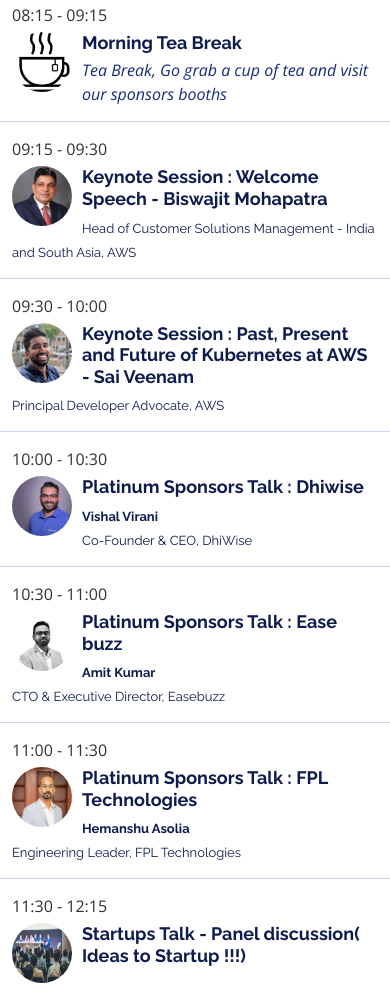
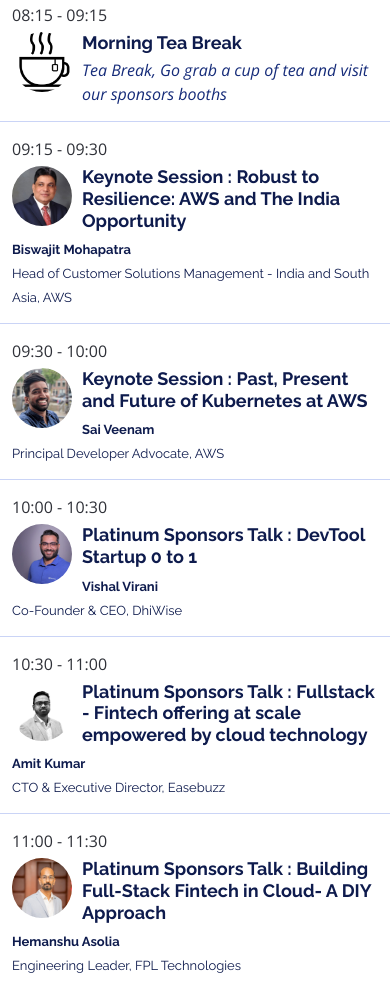
Before and after one commit to akshayithape-devops/acd-pune-2022, a plain HTML site: page index.html in a window 390 px wide. Shown: the part 10771-11757 px from the top of the page. Drawn offline with nearby package versions, Linux system fonts and the light colour scheme; files whose address does not match are found by name.

Commit message:
Updated the agenda.

```diff
--- a/index.html
+++ b/index.html
@@ -562,8 +562,9 @@
                 <div class="speaker">
                   <img src="assets/images/speakers/biswajitmahapatra.jpg" alt="Keynote Speaker">
                 </div>
-                <h4>Keynote Session : Welcome Speech - Biswajit Mohapatra<span> </span></h4>
+                <h4>Keynote Session : Robust to Resilience: AWS and The India Opportunity<span> </span></h4>
                 <span class="mt-2" style="font-size: 12px; ">
+                  <h7><b>Biswajit Mohapatra</b></h7><br>
                   <h7>Head of Customer Solutions Management - India and South Asia, AWS</h7>
                 </span>
               </div>
@@ -575,8 +576,9 @@
                 <div class="speaker">
                   <img src="assets/images/speakers/saivennam.jpg" alt="Keynote Speaker">
                 </div>
-                <h4>Keynote Session : Past, Present and Future of Kubernetes at AWS - Sai Veenam <span> </span></h4>
+                <h4>Keynote Session : Past, Present and Future of Kubernetes at AWS <span> </span></h4>
                 <span class="mt-2" style="font-size: 12px; ">
+                  <h7><b>Sai Veenam </b></h7><br>
                   <h7>Principal Developer Advocate, AWS</h7>
                 </span>
               </div>
@@ -588,7 +590,7 @@
                 <div class="speaker">
                   <img src="assets/images/speakers/vishalvirani.jpg" alt="Keynote Speaker">
                 </div>
-                <h4>Platinum Sponsors Talk : Dhiwise<span> </span></h4>
+                <h4>Platinum Sponsors Talk  : DevTool Startup 0 to 1<span> </span></h4>
                 <span class="mt-2" style="font-size: 12px; ">
                   <h7><b>Vishal Virani</b></h7><br>
                   <h7>Co-Founder & CEO, DhiWise</h7>
@@ -602,7 +604,7 @@
                 <div class="speaker">
                   <img src="assets/images/speakers/amitkumar.jpg" alt="Keynote Speaker">
                 </div>
-                <h4>Platinum Sponsors Talk : Ease buzz<span> </span></h4>
+                <h4>Platinum Sponsors Talk : Fullstack - Fintech offering at scale empowered by cloud technology<span> </span></h4>
                 <span class="mt-2" style="font-size: 12px; ">
                   <h7><b>Amit Kumar</b></h7><br>
                   <h7>CTO & Executive Director, Easebuzz</h7>
@@ -616,7 +618,7 @@
                 <div class="speaker">
                   <img src="assets/images/speakers/hemanshu.jpg" alt="Keynote Speaker">
                 </div>
-                <h4>Platinum Sponsors Talk : FPL Technologies<span> </span></h4>
+                <h4>Platinum Sponsors Talk : Building Full-Stack Fintech in Cloud- A DIY Approach <span> </span></h4>
                 <span class="mt-2" style="font-size: 12px; ">
                   <h7><b>Hemanshu Asolia</b></h7><br>
                   <h7>Engineering Leader, FPL Technologies</h7>
@@ -1453,18 +1455,6 @@
               <img src="assets/images/volunteer/ev-shridhanrokade.jpg" alt="Shridhan Rokade" class="img-fluid">
               <div class="details">
                 <h6><a target="_blank">Shridhan Rokade</a></h6>
-                <p>Event Volunteer</p>
-                <div class="social">
-                </div>
-              </div>
-            </div>
-          </div>
-
-          <div class="col-lg-1 col-md-3">
-            <div class="volunteer" data-aos="fade-up" data-aos-delay="200">
-              <img src="assets/images/volunteer/ev-abhaypatil.jpg" alt="Abhay Patil" class="img-fluid">
-              <div class="details">
-                <h6><a target="_blank">Abhay Patil</a></h6>
                 <p>Event Volunteer</p>
                 <div class="social">
                 </div>
```
